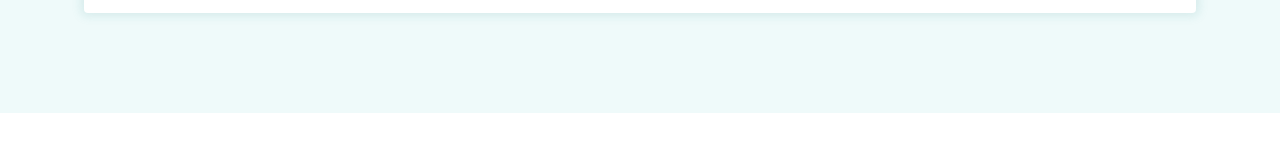
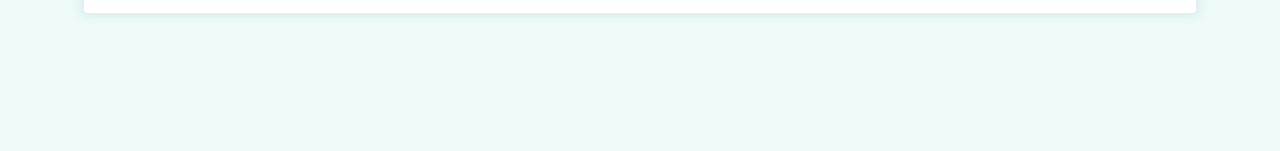
Before and after one commit to samy-ard/job-liststings-with-filtering, a plain HTML site: page index.html in a window 1280 px wide. Shown: the part 547-698 px from the top of the page. Drawn offline with nearby package versions, Linux system fonts and the light colour scheme.

Commit message:
Update style.css

```diff
--- a/style.css
+++ b/style.css
@@ -83,6 +83,7 @@ img {
 	padding-top: 3.5rem;
 	padding-bottom: 3.5rem;
 	background-color: var(--background);
+	min-height: calc(100vh - 9.75rem);
 }
 
 .filter {
```
